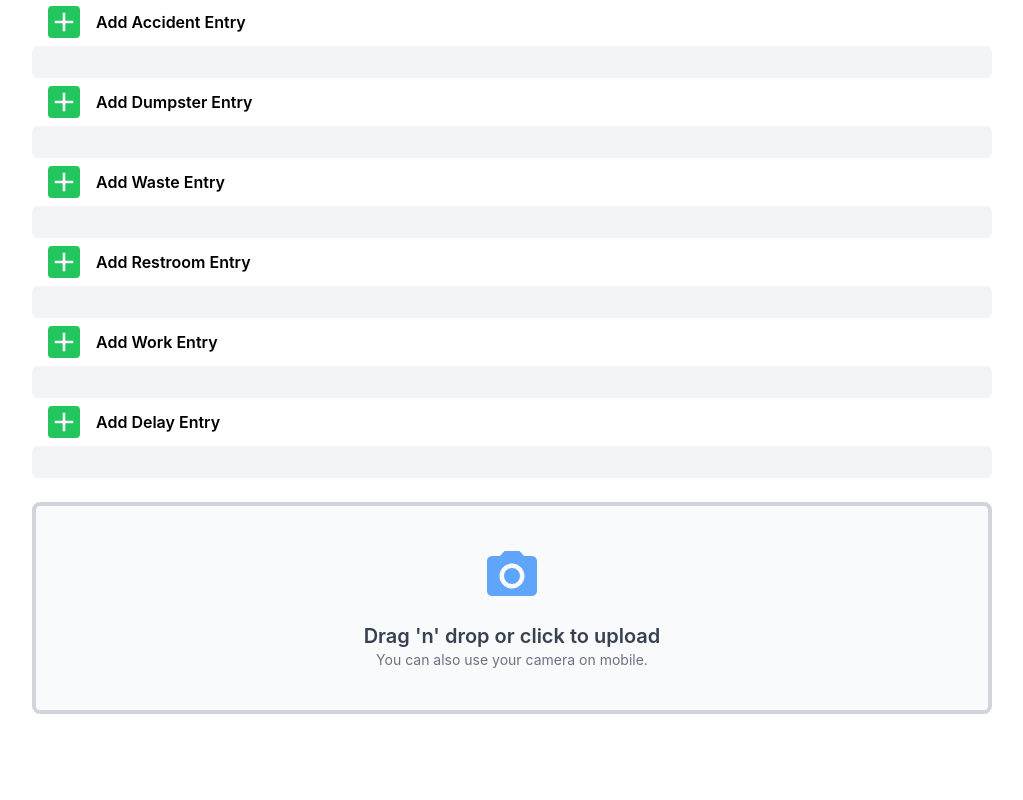
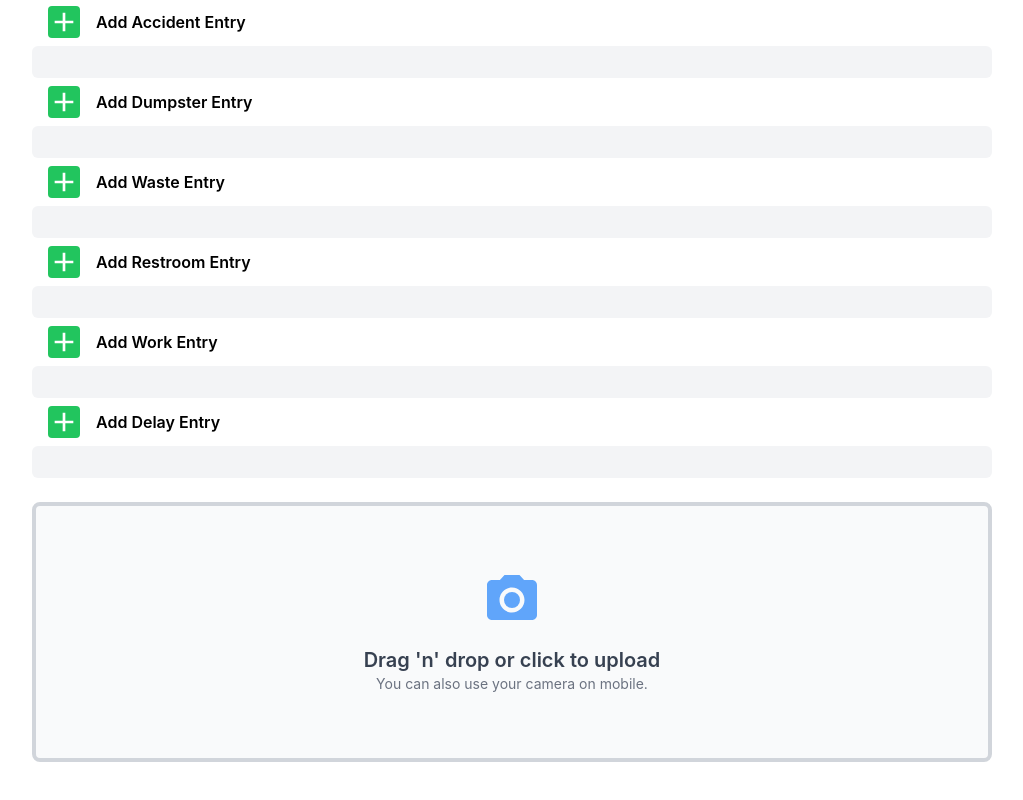
Before and after one commit to ConfloTechnologies/conflo-technologies-react-frontend, a React (Create React App) app: page /daily-logs/project/1 in a window 1280 px wide. Shown: the part 968-1768 px from the top of the page, without its empty margins (256-1279 px from the left). Built offline with nearby package versions, Linux system fonts and the light colour scheme.

Commit message:
updates to daily log

```diff
--- a/src/App/components/DailyLogCompnents/NewDailyLogForm.component.jsx
+++ b/src/App/components/DailyLogCompnents/NewDailyLogForm.component.jsx
@@ -2386,7 +2386,7 @@ function Photos({ photos, setPhotos }) {
               onDragLeave={handleDragLeave}
               onDrop={handleDrop}
               onClick={handleAreaClick}  // Attach click handler to trigger file input
-              className={`flex flex-col items-center justify-center p-10 border-4 rounded-lg cursor-pointer transition-colors
+              className={`flex flex-col items-center justify-center px-10 py-16 border-4 rounded-lg cursor-pointer transition-colors
                           ${dragOver ? 'border-indigo-500 bg-indigo-50' : 'border-gray-300 bg-gray-50 hover:bg-gray-100'}`}
           >
               <input
```
